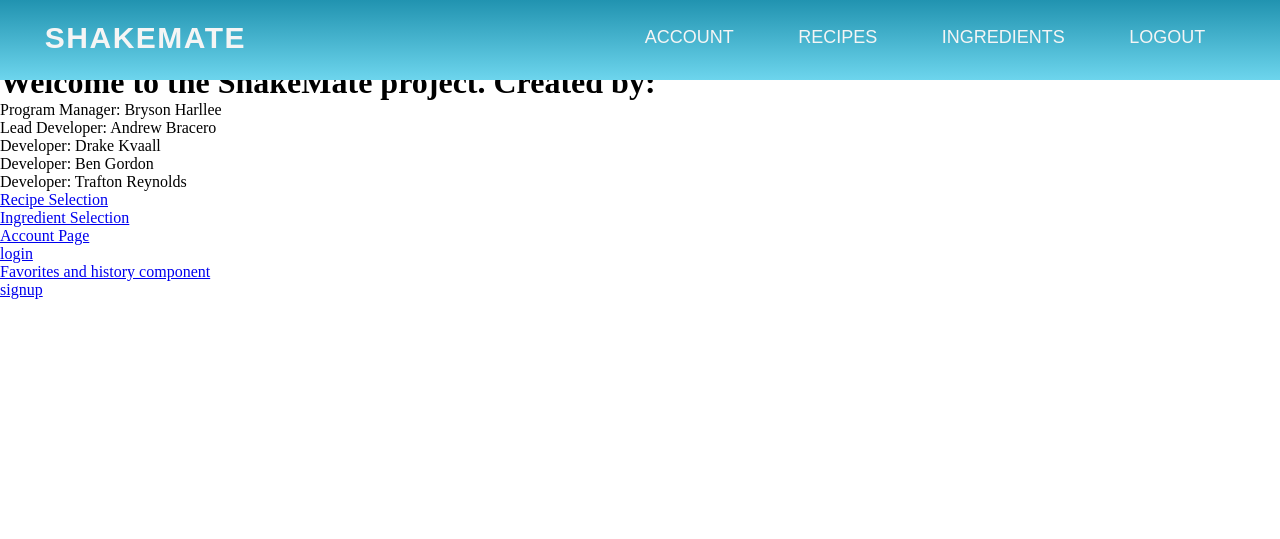
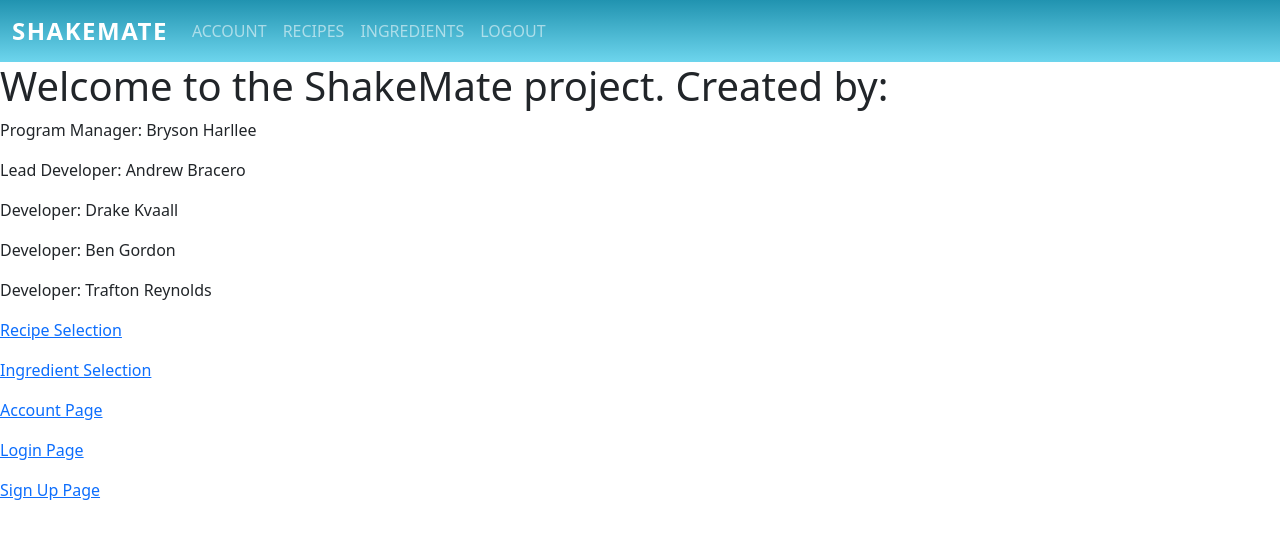
Before and after one commit to BMGordon2000/ShakeMateProject, a Flask app: page / in a window 1280 px wide. Shown: the top 539 px of the page. Run offline with Flask 2, Linux system fonts and the light colour scheme.

Commit message:
bootstrap addition / style changes #17

```diff
--- a/index/templates/index.html
+++ b/index/templates/index.html
@@ -14,9 +14,8 @@
 <p><a href="/recipes">Recipe Selection</a></p>
 <p><a href="/ingredients">Ingredient Selection</a></p>
 <p><a href="/account">Account Page</a></p>
-<p><a href="/login">login</a></p>
-<p><a href="/Fav_Hist">Favorites and history component</a></p>
-<p><a href="/signup">signup</a></p>
+<p><a href="/login">Login Page</a></p>
+<p><a href="/signup">Sign Up Page</a></p>
 
 
 {% endblock %}
--- a/static/css/NavBarStyle.css
+++ b/static/css/NavBarStyle.css
@@ -7,51 +7,19 @@
 
 /* nav bar */
 nav{
-    width: 100%;
-    height: 10%;
-    line-height: 75px;
-    padding: 0% 3.5%;
-    position: fixed;
-    box-sizing: border-box;
     background: linear-gradient(to bottom, #2193b0, #6dd5ed);
-    font-family: Arial, sans-serif;
 }
 
-/* shakemate logo and or text on left side nav bar */
-.logo{
-    font-size: 30px;
+/* Shakemate logo or main text */
+.navbar-brand{
     font-weight: bold;
-    float: left;
     text-transform: uppercase;
     letter-spacing: 1.5px;
-    cursor: pointer;
-}
-
-/* Nav list goes to right side */
-nav ul{
-    float: right;
-}
-
-/* Nav list style */
-nav li {
-    display: inline-block;
-    list-style: none;
+    color: whitesmoke;
 }
 nav li a {
-    font-size: 18px;
+    font-size: 15px;
     text-transform: uppercase;
-    padding:0px 30px;
     color: whitesmoke;
     text-decoration: none;
 }
-nav li a:hover{
-    color: #ff8c69;
-    transition: all 0.4s ease 0s;
-}
-
-/* Nav bar padding
-!!body content will go inside of nav bar on every page without this!!
-*/
-body .NavBarPadding {
-    padding-top: 5%;
-}
--- a/templates/base.html
+++ b/templates/base.html
@@ -5,22 +5,34 @@
     <meta http-equiv="X-UA-Compatible" content="IE=edge">
     <meta name="viewport" content="width=device-width, initial-scale=1.0">
     <link rel="stylesheet" href={{ url_for('static', filename='css/NavBarStyle.css') }} type="text/css"/>
+    <link href="https://cdn.jsdelivr.net/npm/bootstrap@5.2.2/dist/css/bootstrap.min.css" rel="stylesheet" integrity="sha384-Zenh87qX5JnK2Jl0vWa8Ck2rdkQ2Bzep5IDxbcnCeuOxjzrPF/et3URy9Bv1WTRi" crossorigin="anonymous">
 
-    <nav>
-        <div class="logo">
-            <p><a href="/" style="text-decoration: none; color: whitesmoke">ShakeMate</a></p>
-        </div>
-        <ul>
-            <li><a href="/account">Account</a></li>
-            <li><a href="/recipes">Recipes</a></li>
-            <li><a href="/ingredients">Ingredients</a></li>
-            <li><a href={{ url_for('authentication.logout') }}>Logout</a></li>
+    <nav class="navbar navbar-expand-lg navbar-dark">
+      <div class="container-fluid">
+      <a class="navbar-brand" href="/" style="font-size: 24px;">ShakeMate</a>
+      <button class="navbar-toggler" type="button" data-bs-toggle="collapse" data-bs-target="#navbarSupportedContent" aria-controls="navbarSupportedContent" aria-expanded="false" aria-label="Toggle navigation">
+        <span class="navbar-toggler-icon"></span>
+      </button>
+
+      <div class="collapse navbar-collapse" id="navbarNav">
+        <ul class="navbar-nav me-auto">
+          <li class="nav-item"><a class="nav-link" href="/account">Account</a></li>
+          <li class="nav-item"><a class="nav-link" href="/recipes">Recipes</a></li>
+          <li class="nav-item"><a class="nav-link" href="/ingredients">Ingredients</a></li>
+          <li class="nav-item"><a class="nav-link" href={{ url_for('authentication.logout') }}>Logout</a></li>
         </ul>
+      </div>
+      </div>
     </nav>
     {% block head%}{% endblock %}
 </head>
 <body>
-    <div class="NavBarPadding"></div>
     {% block body %}{% endblock %}
 </body>
+
+<!-- Bootstrap jQuery, Popper.js, getbootstrap.com plugins -->
+<script src="https://cdn.jsdelivr.net/npm/bootstrap@5.2.2/dist/js/bootstrap.bundle.min.js" integrity="sha384-OERcA2EqjJCMA+/3y+gxIOqMEjwtxJY7qPCqsdltbNJuaOe923+mo//f6V8Qbsw3" crossorigin="anonymous"></script>
+<script src="https://cdn.jsdelivr.net/npm/@popperjs/core@2.11.6/dist/umd/popper.min.js" integrity="sha384-oBqDVmMz9ATKxIep9tiCxS/Z9fNfEXiDAYTujMAeBAsjFuCZSmKbSSUnQlmh/jp3" crossorigin="anonymous"></script>
+<script src="https://cdn.jsdelivr.net/npm/bootstrap@5.2.2/dist/js/bootstrap.min.js" integrity="sha384-IDwe1+LCz02ROU9k972gdyvl+AESN10+x7tBKgc9I5HFtuNz0wWnPclzo6p9vxnk" crossorigin="anonymous"></script>
+
 </html>
```
